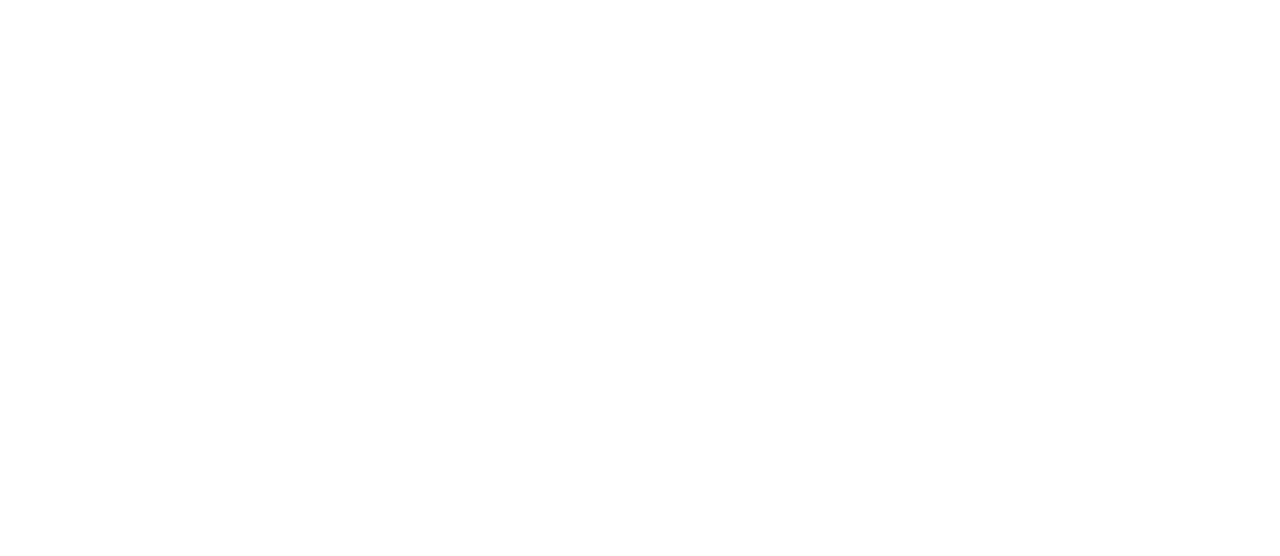
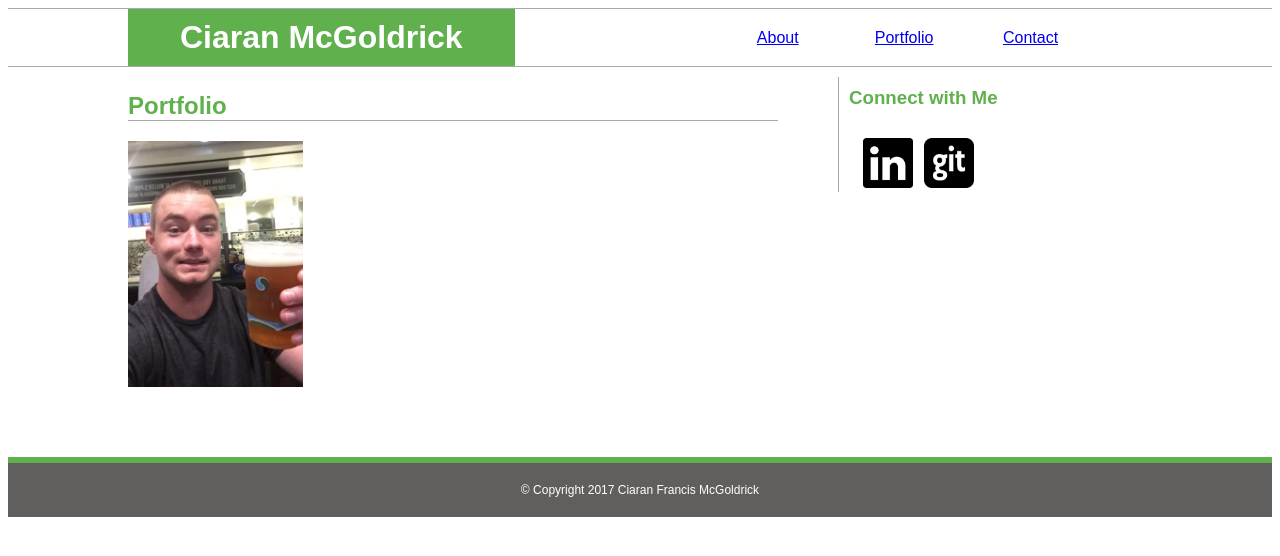
Before and after one commit to CMcGoldrick/Basic-Portfolio, a plain HTML site: page portfolio.html in a window 1280 px wide. Drawn offline with Linux system fonts and the light colour scheme.

Commit message:
fourth commit

```diff
--- a/contact.html
+++ b/contact.html
@@ -0,0 +1,46 @@
+<!DOCTYPE html>
+<html>
+<head>
+	<title>About</title>
+	<link rel="stylesheet" type="text/css" href="assets/css/style.css">
+</head>
+<body>
+
+<div id="border" >
+	<h1>Ciaran McGoldrick</h1>
+
+	<nav>
+		<div id="About"><a href="index.html">About</a></div>
+		<div id="Portfolio"><a href="portfolio.html">Portfolio</a></div>
+		<div id="Contact"><a href= "contact.html">Contact</a></div>
+	</nav>
+</div>
+
+<div id="entire_content">
+
+	<section id="main_content">
+		<h2>Contact</h2>
+			<form>
+        		Name:<br>
+        		<input type="text" name="firstname">
+       			<br>
+       			E-mail:<br>
+       			<input type="text" name="lastname">
+       			<br>
+       			Message:<br>
+       			<input type="text" name="words">
+       			<br>
+      		</form>
+	</section>
+
+	<aside id="sidebar">
+		<h3>Connect with Me</h3>
+		<a href="https://www.linkedin.com/in/ciaran-francis-mcgoldrick-298b05101/"><img src="assets/images/lin.jpg" class="linkedinlogo"></a>
+		<a href="https://github.com/CMcGoldrick"><img src="assets/images/git.jpg" class="gitlogo"></a>
+	</aside>
+</div>
+
+<footer> © Copyright 2017 Ciaran Francis McGoldrick </footer>
+
+</body>
+</html>
--- a/portfolio.html
+++ b/portfolio.html
@@ -0,0 +1,37 @@
+<!DOCTYPE html>
+<html>
+<head>
+	<title>About</title>
+	<link rel="stylesheet" type="text/css" href="assets/css/style.css">
+</head>
+<body>
+
+<div id="border" >
+	<h1>Ciaran McGoldrick</h1>
+
+	<nav>
+		<div id="About"><a href="index.html">About</a></div>
+		<div id="Portfolio"><a href="portfolio.html">Portfolio</a></div>
+		<div id="Contact"><a href= "contact.html">Contact</a></div>
+	</nav>
+</div>
+
+<div id="entire_content">
+
+	<section id="main_content">
+		<h2>Portfolio</h2>
+		<img src="assets/images/Caballo.jpg" class="profilepic">
+		<p></p>
+	</section>
+
+	<aside id="sidebar">
+		<h3>Connect with Me</h3>
+		<a href="https://www.linkedin.com/in/ciaran-francis-mcgoldrick-298b05101/"><img src="assets/images/lin.jpg" class="linkedinlogo"></a>
+		<a href="https://github.com/CMcGoldrick"><img src="assets/images/git.jpg" class="gitlogo"></a>
+	</aside>
+</div>
+
+<footer> © Copyright 2017 Ciaran Francis McGoldrick </footer>
+
+</body>
+</html>
```
Also changed, not shown: index.html (+3 -3 lines), 2 other files.
